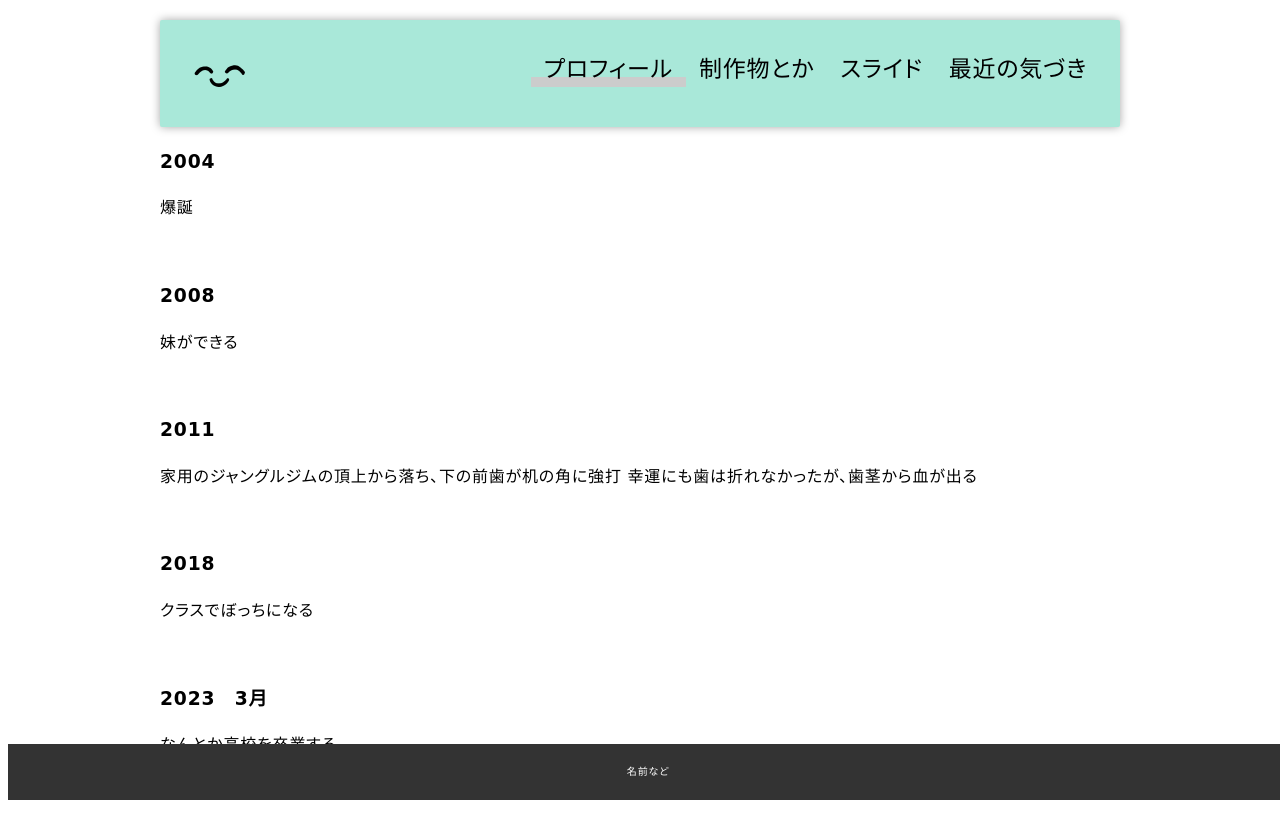
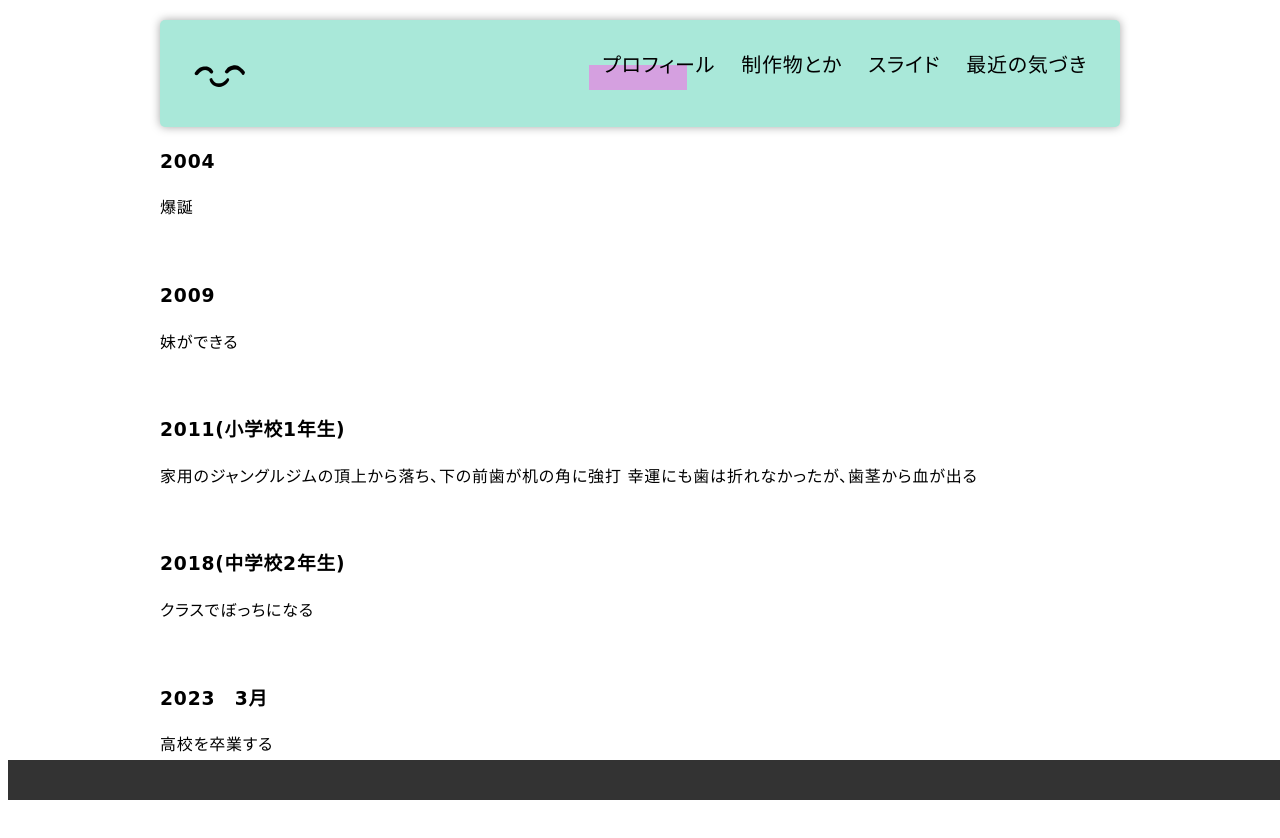
Before and after one commit to KUAD-XtechDesign/website2023-Akari2460, a plain HTML site: page profile.html in a window 1280 px wide. Drawn offline with nearby package versions, Linux system fonts and the light colour scheme; a web font is replaced by a local one.

Commit message:
27日変更分

```diff
--- a/css/style.css
+++ b/css/style.css
@@ -87,7 +87,7 @@ header .inner {
   justify-content: space-between;
   padding: 15px 20px;
   box-shadow: 0px 0px 10px rgba(0, 0, 0, 0.35);
-  border-radius: 2px;
+  border-radius: 5px;
   margin: 20px;
 }
 
@@ -100,7 +100,7 @@ header .inner {
 /* メニュー */
 #global_menu {
   display: flex;
-  font-size: 23px;
+  font-size: 20px;
   position: relative;
 }
 
@@ -120,9 +120,9 @@ header .inner {
   content: "";
   bottom: 2px;
   position: absolute;
-  width: 100%;
-  height: 10px;
-  background-color: #ccc;
+  width: 70%;
+  height: 25px;
+  background-color: #ff5fe783;
 }
 
 #menu_btn{
@@ -132,7 +132,7 @@ header .inner {
   border-radius: 20px;
   right: 10px;
   top: 7px;
-  background-color: #ccc;
+  background-color: #f5acff;
   z-index: 30;
   cursor: pointer;
   display: none;
--- a/profile.html
+++ b/profile.html
@@ -39,13 +39,13 @@
             <div>爆誕</div>
           </div>
           <div class="profile_set">
-            <h3>2008</h3>
+            <h3>2009</h3>
             <div>
               妹ができる
             </div>
           </div>
           <div class="profile_set">
-            <h3>2011
+            <h3>2011(小学校1年生)
 
 
             </h3>
@@ -55,7 +55,7 @@
             </div>
           </div>
           <div class="profile_set">
-            <h3>2018</h3>
+            <h3>2018(中学校2年生)</h3>
             <div>
               クラスでぼっちになる
             </div>
@@ -63,13 +63,13 @@
           <h3>2023　3月
           </h3>
           <div>
-            なんとか高校を卒業する
+            高校を卒業する
           </div>
           </h3>
         </div>
       </section>
     </div>
 
-    <footer>名前など</footer>
+    <footer></footer>
   </body>
 </html>
```
Also changed, not shown: slide.html (+3 -3 lines), works.html (+8 -8 lines), images/おててないない　単体.jpg (added), images/おててないない　正方形.jpg (added), images/ぷりん展　正方形.jpg (added), 5 other files.
